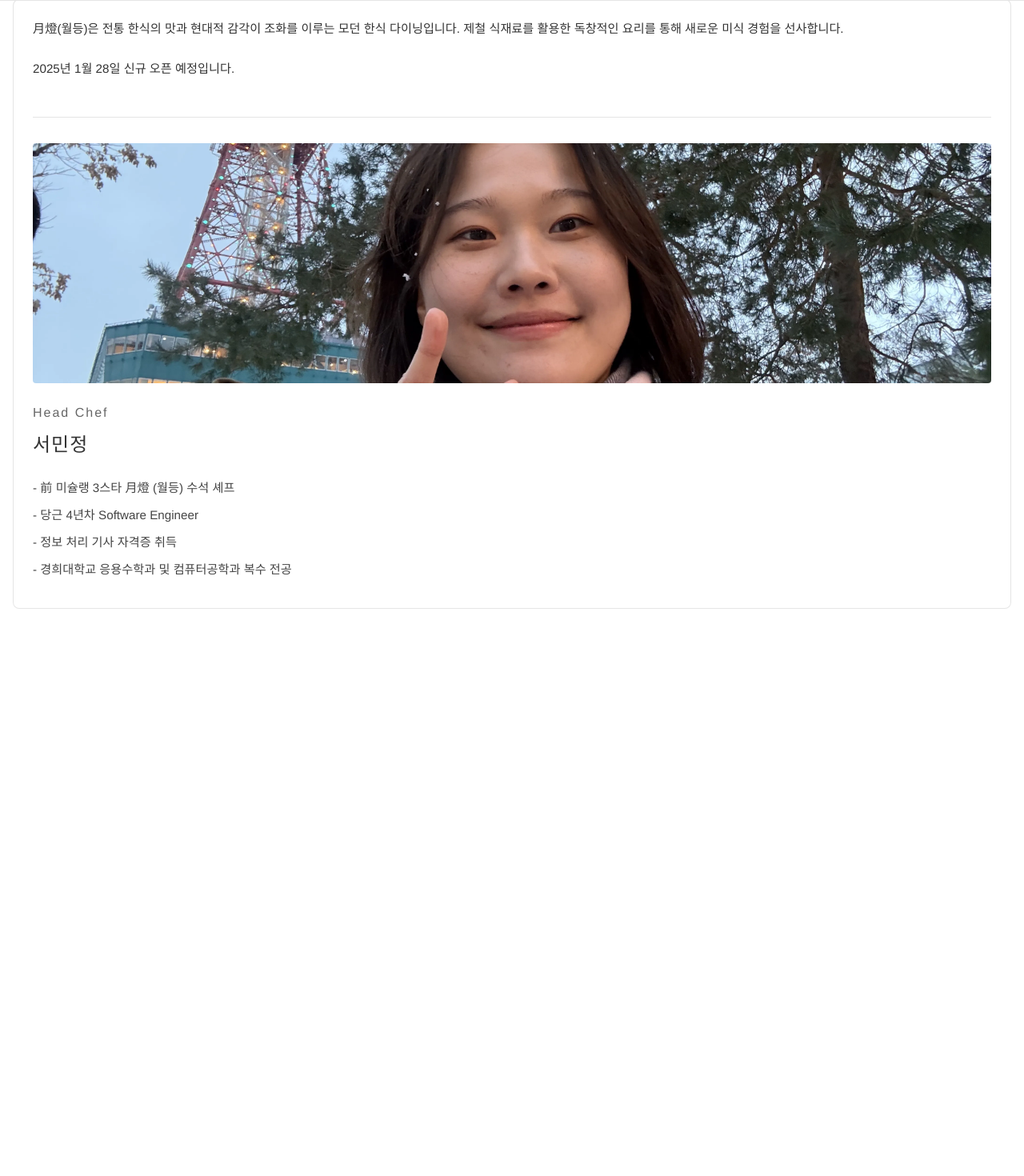
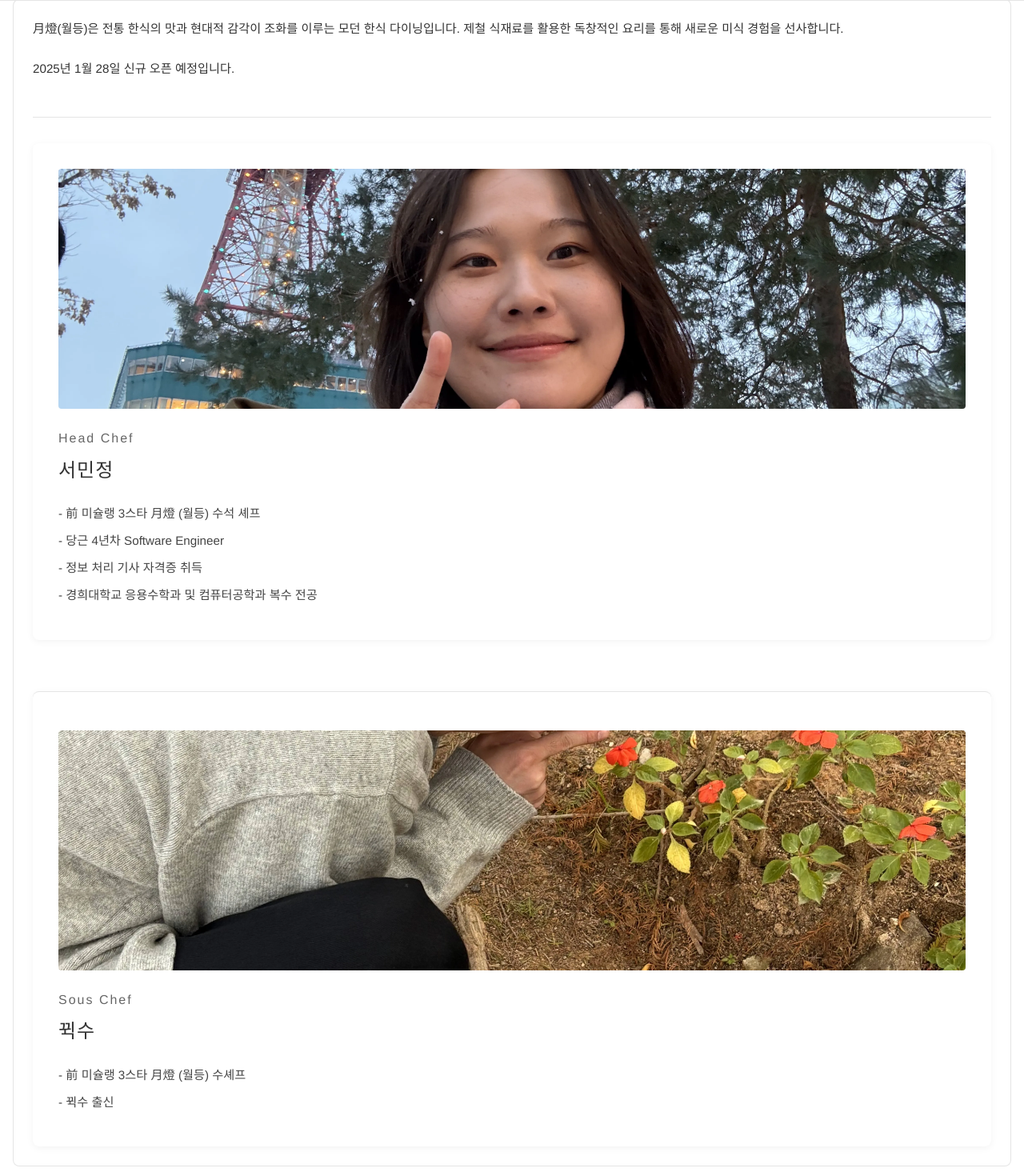
Before and after one commit to seovalue/finedining, a React (Create React App) app: page /finedining/story in a window 1280 px wide. Shown: the part 133-1603 px from the top of the page at 80% size. Before the commit the page ends 926 px from the top, so only its background shows below. Built offline with nearby package versions, Linux system fonts and the light colour scheme.

Commit message:
feat: add souschef

```diff
--- a/src/App.css
+++ b/src/App.css
@@ -198,6 +198,24 @@ body {
   margin-top: 3rem;
   padding-top: 2rem;
   border-top: 1px solid rgba(0, 0, 0, 0.1);
+  display: flex;
+  flex-direction: column;
+  gap: 4rem;  /* 섹션 간 간격 추가 */
+}
+
+.head-chef-section,
+.sous-chef-section {
+  position: relative;
+  padding: 2rem;
+  background-color: #fff;
+  border-radius: 8px;
+  box-shadow: 0 2px 10px rgba(0, 0, 0, 0.05);
+}
+
+/* 수셰프 섹션 위에 구분선 추가 */
+.sous-chef-section {
+  border-top: 1px solid rgba(0, 0, 0, 0.1);
+  padding-top: 3rem;
 }
 
 .chef-image {
--- a/src/App.js
+++ b/src/App.js
@@ -1,7 +1,8 @@
 import { BrowserRouter as Router, Routes, Route, Link, Navigate } from 'react-router-dom';
 import { useState } from 'react';
 import './App.css';
-import chefImageWebp from './assets/chef.webp';
+import headChefImageWebp from './assets/head-chef.webp';
+import sousChefImageWebp from './assets/sous-chef.webp';
 
 function App() {
   return (
@@ -103,8 +104,8 @@ function Menu() {
 
 function Story() {
   const [imageLoaded, setImageLoaded] = useState(false);
-  const fallbackImage = "https://github.com/user-attachments/assets/d0c22184-da8f-493d-b62e-c20027161b09";
-
+  const headChefFallbackImage = "https://github.com/user-attachments/assets/d0c22184-da8f-493d-b62e-c20027161b09";
+  const sousChefFallbackImage = "https://github.com/user-attachments/assets/47319102-df88-4722-a59b-a6e395f74931";
   return (
     <div className="story-page">
       <h2>Our Story</h2>
@@ -120,11 +121,12 @@ function Story() {
         </p>
 
         <div className="chef-section">
+          <div className={'head-chef-section'}>
           <div className={`chef-image ${!imageLoaded ? 'loading' : ''}`}>
             <picture>
-              <source srcSet={chefImageWebp} type="image/webp" />
+              <source srcSet={headChefImageWebp} type="image/webp" />
               <img
-                src={fallbackImage}
+                src={headChefFallbackImage}
                 alt="Head Chef"
                 loading="lazy"
                 onLoad={() => setImageLoaded(true)}
@@ -142,6 +144,29 @@ function Story() {
               <p>- 경희대학교 응용수학과 및 컴퓨터공학과 복수 전공</p>
             </div>
           </div>
+          </div>
+          <div className={'sous-chef-section'}>
+          <div className={`chef-image ${!imageLoaded ? 'loading' : ''}`}>
+            <picture>
+              <source srcSet={sousChefImageWebp} type="image/webp" />
+              <img
+                src={sousChefFallbackImage}
+                alt="Sous Chef"
+                loading="lazy"
+                onLoad={() => setImageLoaded(true)}
+              />
+            </picture>
+            {!imageLoaded && <div className="image-placeholder">이미지 로딩중...</div>}
+          </div>
+          <div className="chef-info">
+            <h3>Sous Chef</h3>
+            <h4>뀍수</h4>
+            <div className="chef-career">
+              <p>- 前 미슐랭 3스타 月燈 (월등) 수셰프</p>
+              <p>- 뀍수 출신</p>
+            </div>
+          </div>
+          </div>
         </div>
       </div>
     </div>
```
Also changed, not shown: src/assets/head-chef.webp (renamed from src/assets/chef.webp), src/assets/sous-chef.webp (added).
